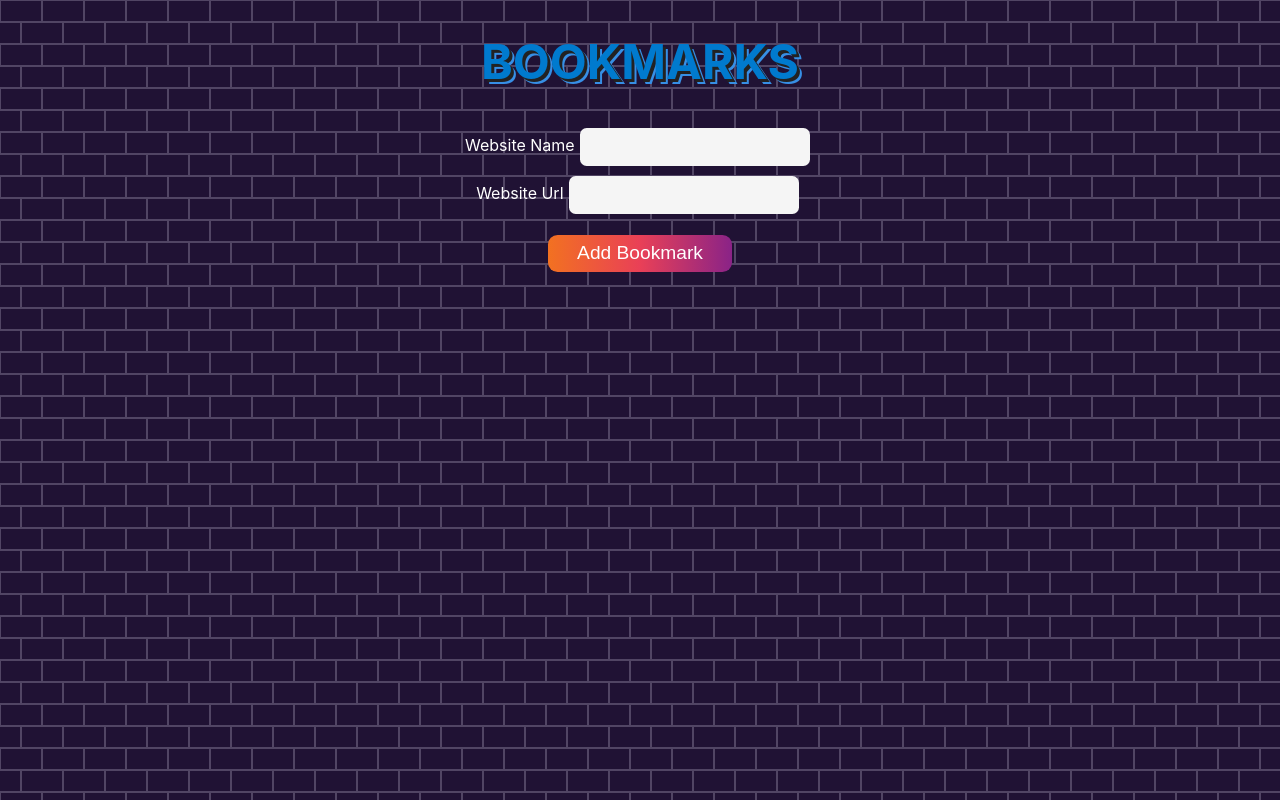
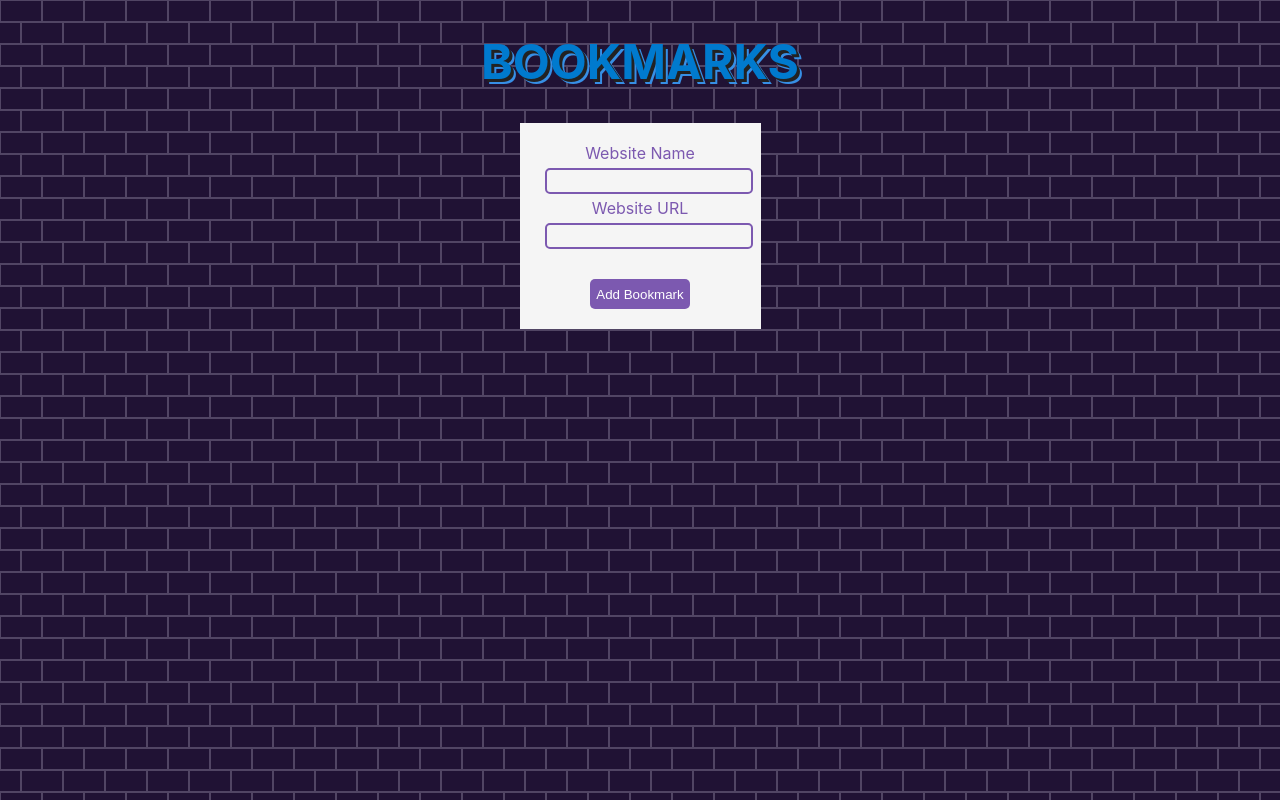
Before and after one commit to kritika27/bookmark-reactjs, a React (Create React App) app: page / in a window 1280 px wide. Built offline with nearby package versions, Linux system fonts and the light colour scheme.

Commit message:
Modified design of App

```diff
--- a/src/App.css
+++ b/src/App.css
@@ -104,3 +104,179 @@ input {
   height:0.7rem;
 
 }
+
+@import url("https://fonts.googleapis.com/css?family=Karla&display=swap");
+
+:root {
+  --primary-color: #7c59b0;
+  --border-radius: 5px;
+}
+
+html {
+  box-sizing: border-box;
+}
+
+h1:hover {
+  background: rgba(0, 0, 0, 0.8);
+}
+
+/* Bookmarks */
+.container {
+  display: flex;
+  flex-direction: row;
+  flex-wrap: wrap;
+}
+
+.item {
+  background: rgba(0, 0, 0, 0.5);
+  color: white;
+  border-radius: var(--border-radius);
+  padding: 20px;
+  margin: 10px;
+}
+
+.item:hover {
+  background: rgba(0, 0, 0, 0.6);
+}
+
+a {
+  font-size: 20px;
+  font-weight: bold;
+  text-transform: uppercase;
+}
+
+a:link,
+a:visited {
+  color: white;
+  text-decoration: none;
+}
+
+a:hover,
+a:active {
+  text-decoration: underline;
+}
+
+.fa-times {
+  float: right;
+  cursor: pointer;
+  z-index: 2;
+}
+
+.name {
+  margin-top: 20px;
+  margin-right: 20px;
+}
+
+.name img {
+  height: 20px;
+  width: 20px;
+  vertical-align: sub;
+  margin-right: 5px;
+}
+
+/* Modal */
+.modal-container {
+  background: rgba(0, 0, 0, 0.6);
+  display: none;
+  position: fixed;
+  top: 0;
+  left: 0;
+  right: 0;
+  bottom: 0;
+ border:5px solid black;
+}
+
+.show-modal {
+  display: flex;
+  align-items: center;
+  justify-content: center;
+}
+
+.modal {
+  background: #fff;
+  box-shadow: 0 0 10px rgba(0, 0, 0, 0.8);
+  max-width: 95%;
+  width: 500px;
+  animation: modalopen 1s;
+}
+
+@keyframes modalopen {
+  from {
+    opacity: 0;
+  }
+
+  to {
+    opacity: 1;
+  }
+}
+
+.close-icon {
+  float: right;
+  color: white;
+  font-size: 24px;
+  position: relative;
+  top: 13px;
+  right: 13px;
+  cursor: pointer;
+}
+
+.modal-header {
+  background: var(--primary-color);
+  color: #fff;
+  padding: 15px;
+}
+
+h3 {
+  margin: 0;
+}
+
+.content {
+  padding: 20px;
+  background: whitesmoke;
+
+}
+
+/* Form */
+.form-group {
+  height: 55px;
+}
+
+.form-input {
+  width: 97%;
+  padding: 5px;
+  border: 2px solid var(--primary-color);
+  border-radius: var(--border-radius);
+  display: block;
+  outline: none;
+}
+
+.form-label {
+  color: var(--primary-color);
+  display: block;
+}
+
+button {
+  cursor: pointer;
+  color: white;
+  background: var(--primary-color);
+  border: none;
+  height: 30px;
+  width: 100px;
+  border-radius: var(--border-radius);
+  margin-top: 10px;
+}
+
+button:hover {
+  filter: brightness(110%);
+}
+
+button:focus {
+  outline: none;
+}
+
+/* Media Query: Large Smartphone (Vertical) */
+@media screen and (max-width: 600px) {
+  .container {
+    flex-direction: column;
+  }
+}
--- a/src/App.js
+++ b/src/App.js
@@ -46,23 +46,38 @@ function App() {
   return (
     <div className="App">
       <h1>BOOKMARKS</h1>
-      <form className="form" onSubmit={handleSubmit}>
-        <label>Website Name</label>
-        <input type="text" value={item} onChange={handleChange} />
-        <br></br>
-        <label>Website Url</label>
+
+      <div className="content">
+        <form id="bookmark-form" onSubmit={handleSubmit}>
+          <div className="form-group">
+            <label className="form-label" for="website-name">
+              Website Name
+            </label>
             <input
+              className="form-input"
               type="text"
+              id="website-name"
+              value={item}
+              onChange={handleChange}
+            />
+          </div>
+
+          <div className="form-group">
+            <label className="form-label" for="website-url">
+              Website URL
+            </label>
+            <input
+              className="form-input"
+              type="text"
+              id="website-url"
               value={url}
               onChange={(e) => setUrl(e.target.value)}
             />
+          </div>
           <p style={{ color: "red" }}>{error}</p>
-        <button className="btn" type="submit">
-          Add Bookmark
-        </button>
-        <br></br>
-        <br></br>
+          <button type="submit">Add Bookmark</button>
         </form>
+      </div>
       <div>
         {list.map((c, id) => (
           <Item
```
Lines whose indentation alone changed are shown as unchanged.
